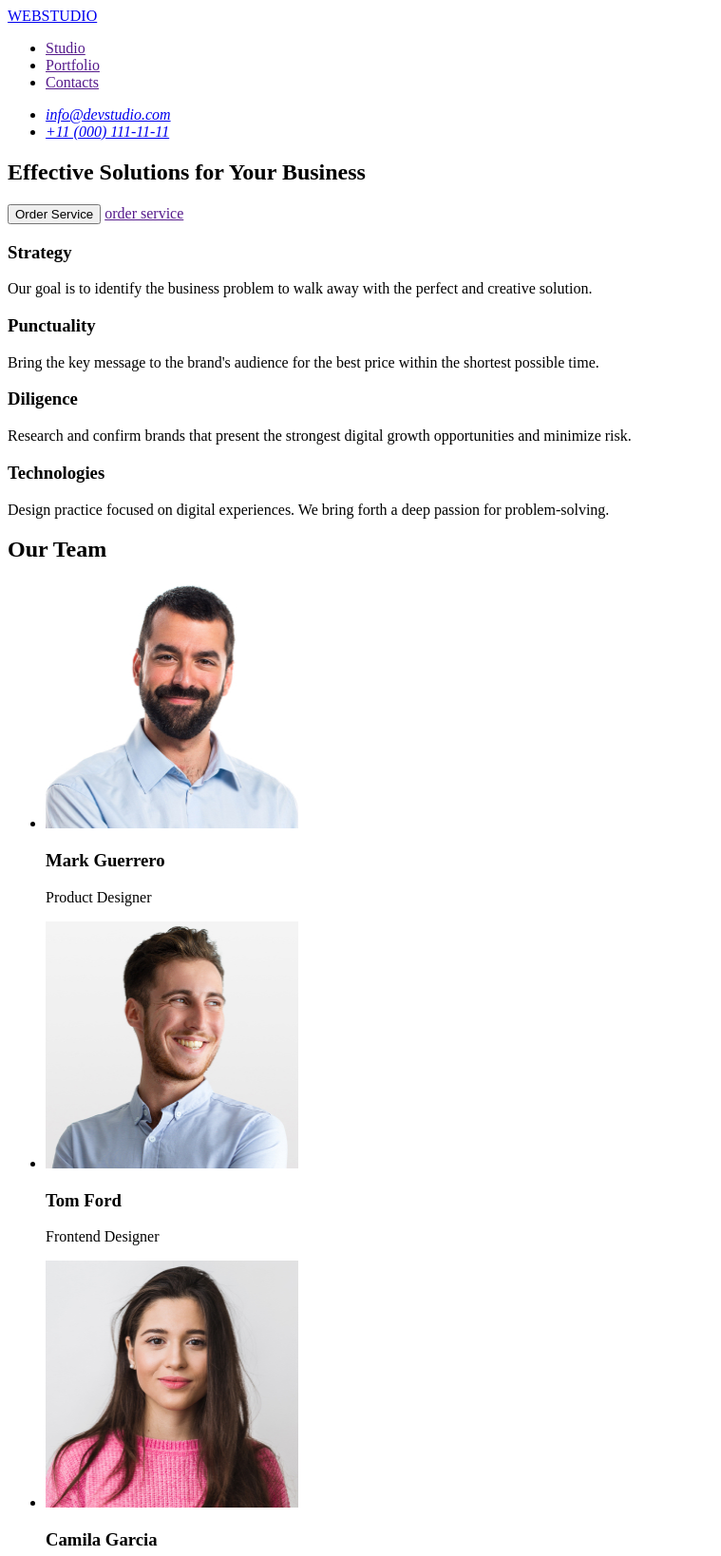
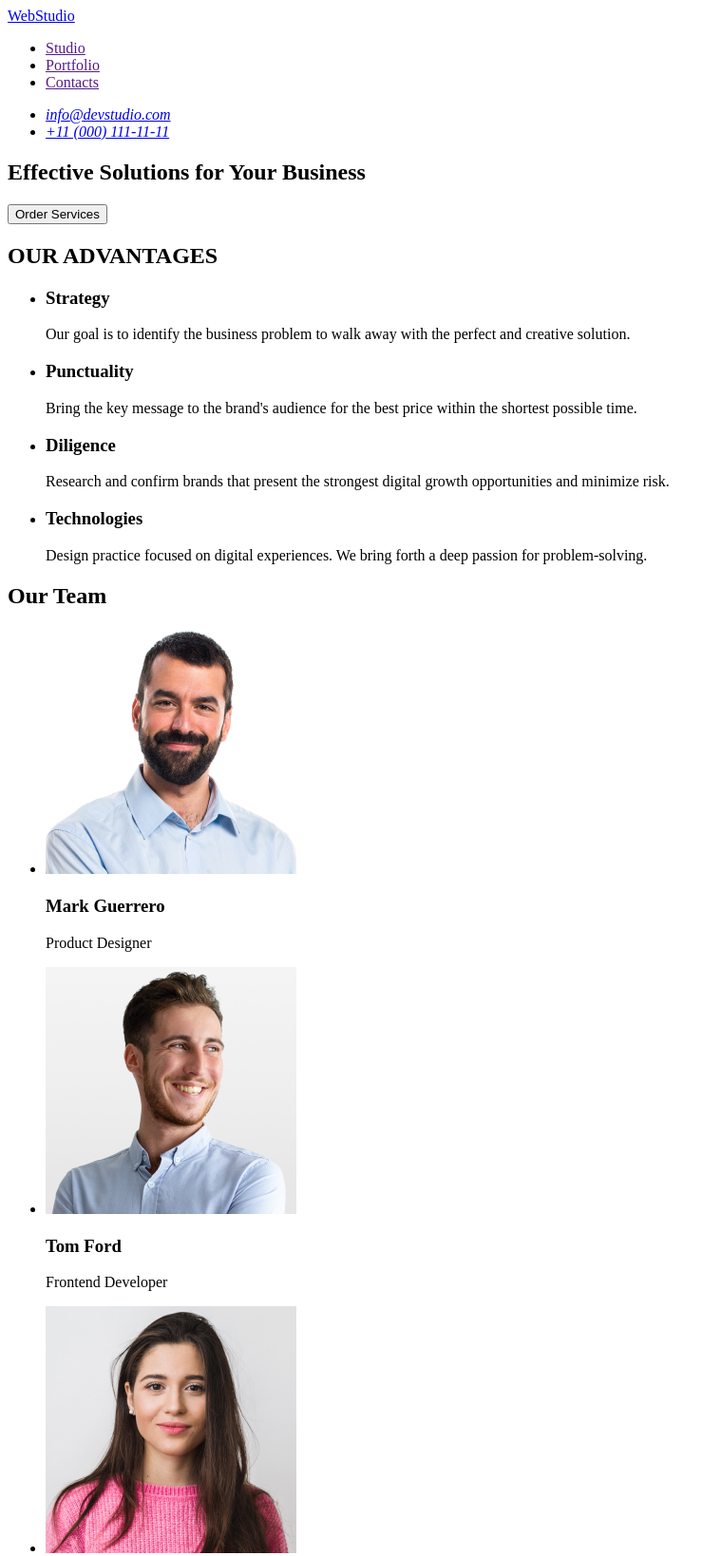
Before and after one commit to Nazariush/goit-markup-hw-01, a plain HTML site: page index.html in a window 1280 px wide. Shown: the top 1638 px of the page at 95% size, without its empty margins (0-759 px from the left). Drawn offline with Linux system fonts and the light colour scheme.

Commit message:
Update index.html

```diff
--- a/index.html
+++ b/index.html
@@ -12,7 +12,7 @@
     <!--Header-->
     <header>
       <nav>
-        <a href="WEBSTUDIO">WEBSTUDIO</a>
+        <a href="./index.html">WebStudio</a>
         <ul>
           <li><a href="">Studio</a></li>
           <li><a href="">Portfolio</a></li>
@@ -23,7 +23,7 @@
       <address>
         <ul>
           <li><a href="mailto:info@devstudio.com">info@devstudio.com</a></li>
-          <li><a href="tel:+11(000)111-11-11">+11 (000) 111-11-11</a></li>
+          <li><a href="tel:+110001111111">+11 (000) 111-11-11</a></li>
         </ul>
       </address>
     </header>
@@ -31,52 +31,62 @@
     <main>
       <section>
         <h1>Effective Solutions for Your Business</h1>
-        <button type="button">Order Service</button>
-        <a href="">order service</a>
+        <button type="button">Order Services</button>
       </section>
       <section>
+        <h2>OUR ADVANTAGES</h2>
+        <ul>
+          <li>
             <h3>Strategy</h3>
             <p>
               Our goal is to identify the business problem to walk away with the
               perfect and creative solution.
             </p>
+          </li>
+          <li>
             <h3>Punctuality</h3>
             <p>
               Bring the key message to the brand's audience for the best price
               within the shortest possible time.
             </p>
+          </li>
+          <li>
             <h3>Diligence</h3>
             <p>
-          Research and confirm brands that present the strongest digital growth
-          opportunities and minimize risk.
+              Research and confirm brands that present the strongest digital
+              growth opportunities and minimize risk.
             </p>
+          </li>
+          <li>
             <h3>Technologies</h3>
             <p>
-          Design practice focused on digital experiences. We bring forth a deep
-          passion for problem-solving.
+              Design practice focused on digital experiences. We bring forth a
+              deep passion for problem-solving.
             </p>
+          </li>
+        </ul>
       </section>
       <!--OUR TEAM-->
       <section>
-        <h1>Our Team</h1>
+        <h2>Our Team</h2>
         <ul>
           <li>
-            <img src="./images/1.jpg" alt="Mark" width="266" height="260" />
+            <img src="./images/1.jpg" alt="Mark" width="264" height="260" />
             <h3>Mark Guerrero</h3>
             <p>Product Designer</p>
           </li>
           <li>
-            <img src="./images/2.jpg" alt="Tom" width="266" height="260" />
+            <img src="./images/2.jpg" alt="Tom" width="264" height="260" />
             <h3>Tom Ford</h3>
-            <p>Frontend Designer</p>
+            <p>Frontend Developer</p>
           </li>
           <li>
-            <img src="./images/3.jpg" alt="Camila" width="266" height="260" />
+            <img src="./images/3.jpg" alt="Camila" width="264" height="260" />
             <h3>Camila Garcia</h3>
             <p>Marketing</p>
           </li>
           <li>
-            <img src="./images/4.jpg" alt="Daniel" width="266" height="260" />
+            <img src="./images/4.jpg" alt="Daniel" width="264" height="260" />
             <h3>Daniel Wilson</h3>
             <p>UI Designer</p>
           </li>
@@ -87,7 +97,7 @@
     <!--Footer-->
     <footer>
       <nav>
-        <a href="WEBSTUDIO">WEBSTUDIO</a>
+        <a href="./index.html">WebStudio</a>
         <p>
           Increase the flow of customers and sales for your business with
           digital marketing & growth solutions.
```
Lines whose indentation alone changed are shown as unchanged.
